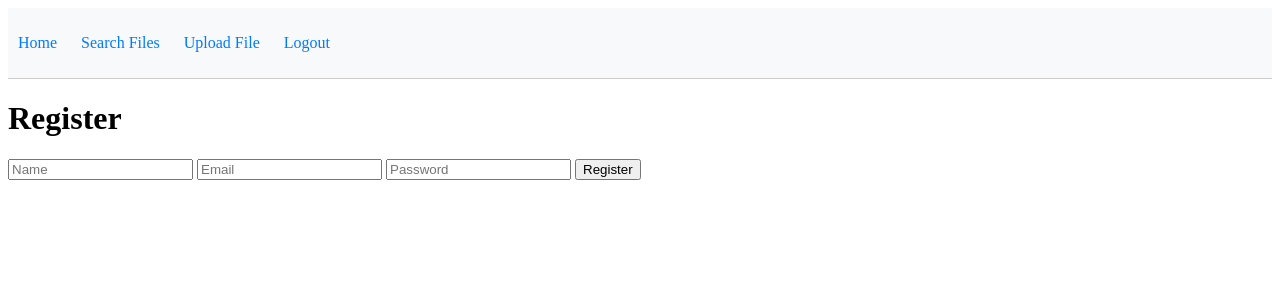
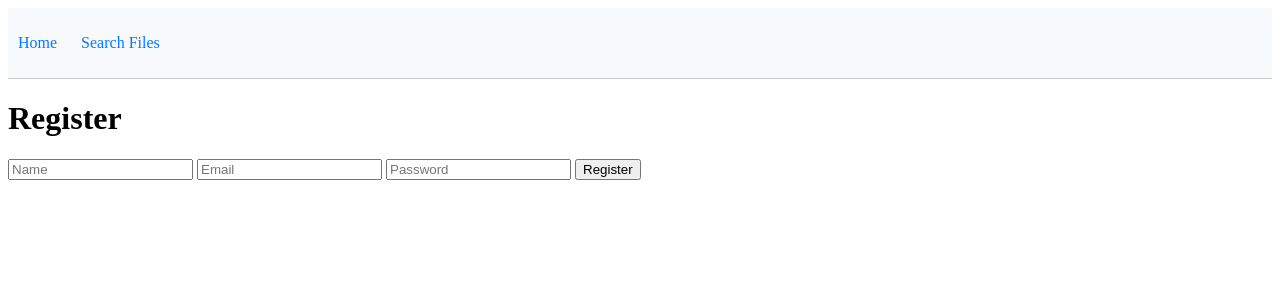
Before and after one commit to Perciviall/app, a Flask app: page /register in a window 1280 px wide. Shown: the top 300 px of the page. Run offline with Flask 3, Linux system fonts and the light colour scheme.

Commit message:
Update header.html

```diff
--- a/templates/header.html
+++ b/templates/header.html
@@ -4,8 +4,6 @@
         <ul>
             <li><a href="">Home</a></li>
             <li><a href="/search">Search Files</a></li>
-            <li><a href="">Upload File</a></li>
-            <li><a href="">Logout</a></li>
         </ul>
     </nav>
 </header>
```
